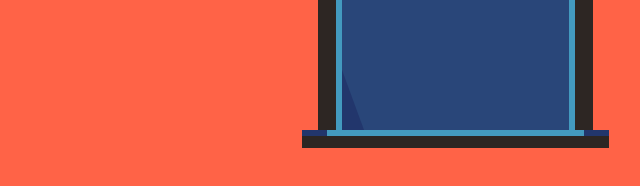
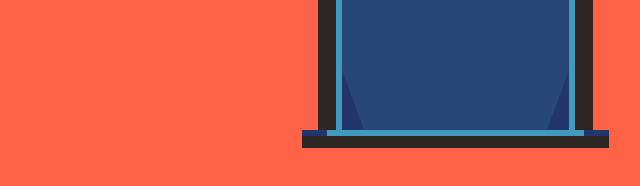
Before and after one commit to abhinavsingh06/20Days, a plain HTML site: page Html-Css/day2/index.html in a window 1280 px wide. Shown: the part 472-658 px from the top of the page, 505-1145 px from the left. Drawn offline with Linux system fonts and the light colour scheme.

Commit message:
css update

```diff
--- a/Html-Css/day2/assets/stylesheet/style.scss
+++ b/Html-Css/day2/assets/stylesheet/style.scss
@@ -89,3 +89,8 @@ body {
     left: 6px;
     border-right: 22px solid transparent;
 }
+
+.mountains-right {
+    right: 6px;
+    border-left: 22px solid transparent;
+}
```
Also changed, not shown: Html-Css/day2/assets/stylesheet/style.css, 1 other file.
